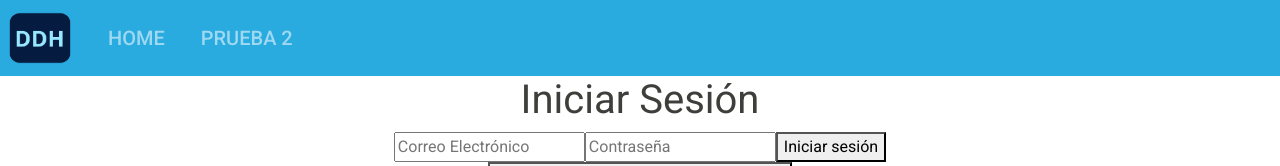
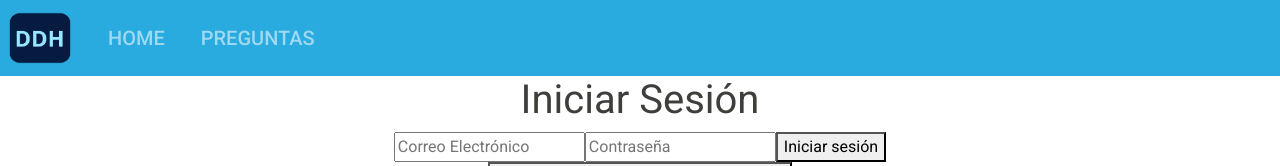
Before and after one commit to daviddiazh/demo-empresarial-front, a React (Create React App) app: page / in a window 1280 px wide. Shown: the top 166 px of the page. Built offline with nearby package versions, Linux system fonts and the light colour scheme; no server answers.

Commit message:
Se refactoriza el código

```diff
--- a/src/components/Navbar.jsx
+++ b/src/components/Navbar.jsx
@@ -2,14 +2,13 @@ import {Link} from "react-router-dom"
 import logo from "../media/iconoddhtransparente.png";
 import { app } from "../service/firebase"
 import { useNavigate } from "react-router-dom"
-import { useEffect } from "react"
 import {  useDispatch ,useSelector  } from "react-redux"
 import {loggedAction,logoutAction} from "../actions/AuthorActions"
 import { privateNavbar } from "../utils/NavbarList";
-import PrivateLayout from "../layout/PrivateLayout";
+import PublicLayout from "../layout/PublicLayout";
 import userEvent from "@testing-library/user-event";
 
-const Navbar = ({elements, links}) => {
+const Navbar = ({elements, links, linksPrivate}) => {
 
     const state = useSelector(state=>state.auth)
     const dispatch = useDispatch()
@@ -53,13 +52,14 @@ const Navbar = ({elements, links}) => {
                         </Link>
                     </li>
                     <li className="nav-item">
-                        <Link
-                        className="nav-link fs-5 text-decoration-none" style={{marginLeft: "20px"}}
-                        to={`/prueba2`}
-                        >
-                        prueba 2
-                        </Link>
+                            <Link
+                            className="nav-link fs-5 text-decoration-none" style={{marginLeft: "20px"}}
+                            to={links.questions}
+                            >
+                            Preguntas
+                            </Link>
                     </li>
+
                     </ul>
                 </div>
 
--- a/src/layout/PrivateLayout.jsx
+++ b/src/layout/PrivateLayout.jsx
@@ -39,7 +39,7 @@ const PrivateLayout = () => {
         {state.user
         ?(<div>
 
-            <Navbar elements={privateNavbar} links={{home: "/private/QuestionsPage"}}/>
+            <Navbar elements={privateNavbar} links={{home: "/private/QuestionsPage", questions: "/private/QuestionsPage"}}/>
 
             <p>Bienvenido { state.user.displayName }</p>
 
--- a/src/layout/PublicLayout.jsx
+++ b/src/layout/PublicLayout.jsx
@@ -54,7 +54,7 @@ const PublicLayout = () => {
 
     return (
         <div>
-            <Navbar elements={publicNavbar} links={{home: ""}}/>
+            <Navbar elements={publicNavbar} links={{home: "", questions: "/QuestionsPage"}}/>
 
             {usuario ? <PrivateLayout /> : <Logueo setUsuario={setUsuario} />}
 
```
